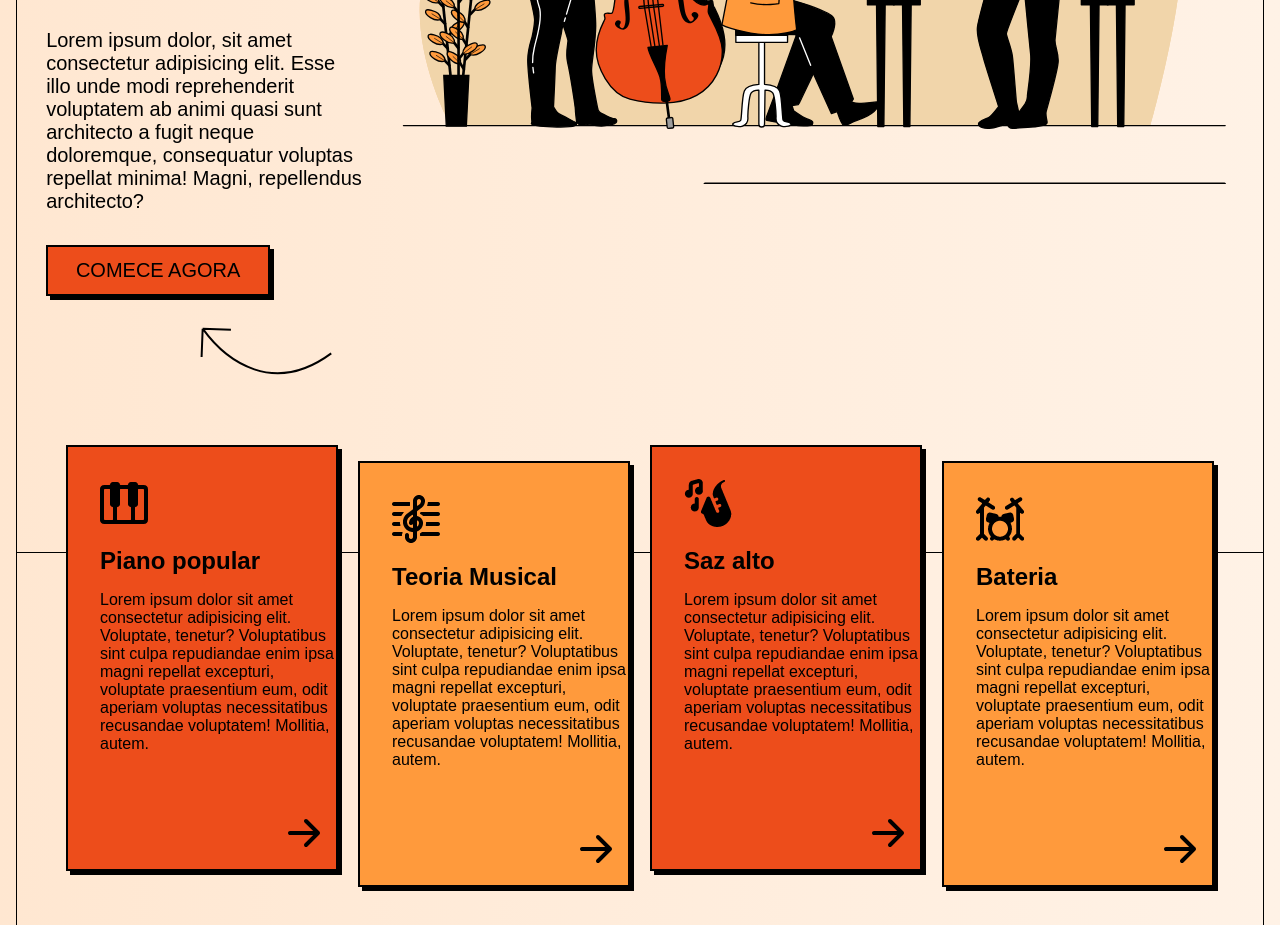
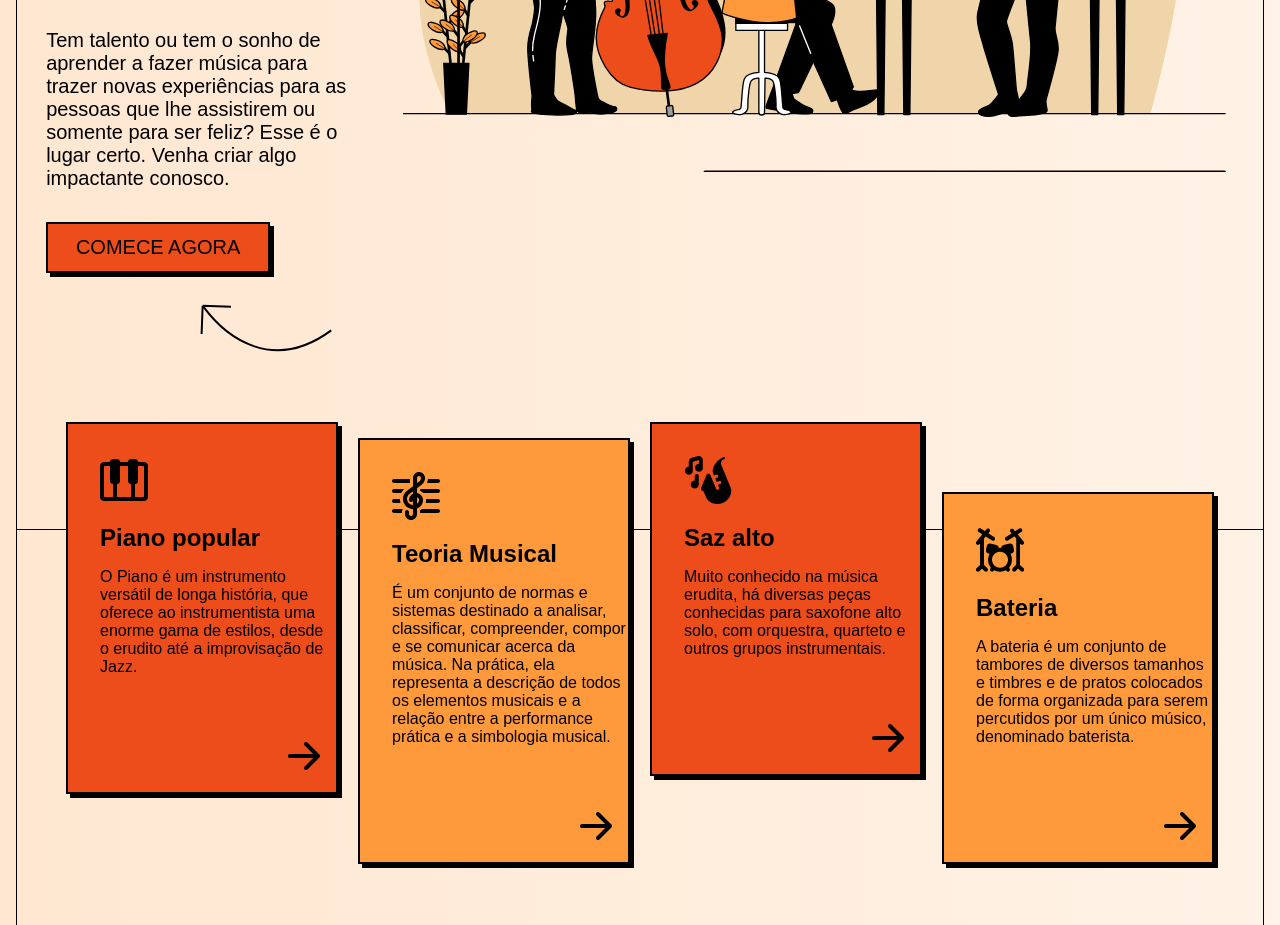
Before and after one commit to andreybarbosa1/Tom-s-Jazz-School, a plain HTML site: page index.html in a window 1280 px wide. Shown: the part 621-1546 px from the top of the page. Drawn offline with Linux system fonts and the light colour scheme.

Commit message:
Update index.html

```diff
--- a/index.html
+++ b/index.html
@@ -30,10 +30,7 @@
               <span class="text-primary decoration">impactante</span> com música
             </h1>
             <p class="mt-2 mb-2">
-              Lorem ipsum dolor, sit amet consectetur adipisicing elit. Esse
-              illo unde modi reprehenderit voluptatem ab animi quasi sunt
-              architecto a fugit neque doloremque, consequatur voluptas repellat
-              minima! Magni, repellendus architecto?
+              Tem talento ou tem o sonho de aprender a fazer música para trazer novas experiências para as pessoas que lhe assistirem ou somente para ser feliz? Esse é o lugar certo. Venha criar algo impactante conosco.
             </p>
             <a href="#" class="button">Comece agora</a>
           </div>
@@ -45,10 +42,7 @@
             <img src="piano.png" alt="ícone de teclas de piano" />
             <strong>Piano popular</strong>
             <p>
-              Lorem ipsum dolor sit amet consectetur adipisicing elit.
-              Voluptate, tenetur? Voluptatibus sint culpa repudiandae enim ipsa
-              magni repellat excepturi, voluptate praesentium eum, odit aperiam
-              voluptas necessitatibus recusandae voluptatem! Mollitia, autem.
+              O Piano é um instrumento versátil de longa história, que oferece ao instrumentista uma enorme gama de estilos, desde o erudito até a improvisação de Jazz.
             </p>
             <a href="#">
               <img src="arrow-right.svg" alt="Ir para página do curso" />
@@ -58,10 +52,7 @@
             <img src="clef.png" alt="ícone da clave de sol" />
             <strong>Teoria Musical</strong>
             <p>
-              Lorem ipsum dolor sit amet consectetur adipisicing elit.
-              Voluptate, tenetur? Voluptatibus sint culpa repudiandae enim ipsa
-              magni repellat excepturi, voluptate praesentium eum, odit aperiam
-              voluptas necessitatibus recusandae voluptatem! Mollitia, autem.
+               É um conjunto de normas e sistemas destinado a analisar, classificar, compreender, compor e se comunicar acerca da música. Na prática, ela representa a descrição de todos os elementos musicais e a relação entre a performance prática e a simbologia musical.
             </p>
             <a href="#">
               <img src="arrow-right.svg" alt="Ir para página do curso" />
@@ -71,10 +62,7 @@
             <img src="sax.png" alt="ícone de saxofone" />
             <strong>Saz alto</strong>
             <p>
-              Lorem ipsum dolor sit amet consectetur adipisicing elit.
-              Voluptate, tenetur? Voluptatibus sint culpa repudiandae enim ipsa
-              magni repellat excepturi, voluptate praesentium eum, odit aperiam
-              voluptas necessitatibus recusandae voluptatem! Mollitia, autem.
+              Muito conhecido na música erudita, há diversas peças conhecidas para saxofone alto solo, com orquestra, quarteto e outros grupos instrumentais.
             </p>
             <a href="#">
               <img src="arrow-right.svg" alt="Ir para página do curso" />
@@ -84,10 +72,7 @@
             <img src="drums.png" alt="ícone de bateria" />
             <strong>Bateria</strong>
             <p>
-              Lorem ipsum dolor sit amet consectetur adipisicing elit.
-              Voluptate, tenetur? Voluptatibus sint culpa repudiandae enim ipsa
-              magni repellat excepturi, voluptate praesentium eum, odit aperiam
-              voluptas necessitatibus recusandae voluptatem! Mollitia, autem.
+              A bateria é um conjunto de tambores de diversos tamanhos e timbres e de pratos colocados de forma organizada para serem percutidos por um único músico, denominado baterista.
             </p>
             <a href="#">
               <img src="arrow-right.svg" alt="Ir para página do curso" />
@@ -105,10 +90,7 @@
         <div class="about-column">
           <img src="logo.svg" alt="Tom's Jazz School" class="mt-1 mb-1" />
           <p class="mb-2">
-            Lorem ipsum dolor sit amet consectetur adipisicing elit. Commodi at
-            odit quae doloribus animi id ipsam vel, sequi officia fugiat
-            perspiciatis iste dolores voluptatibus doloremque, ipsum excepturi.
-            Tenetur, officiis sit?
+            Estamos te aguardando para labidar ou trazer a tona todo o seu talento musical.
           </p>
         </div>
         <nav class="mb-2">
```
